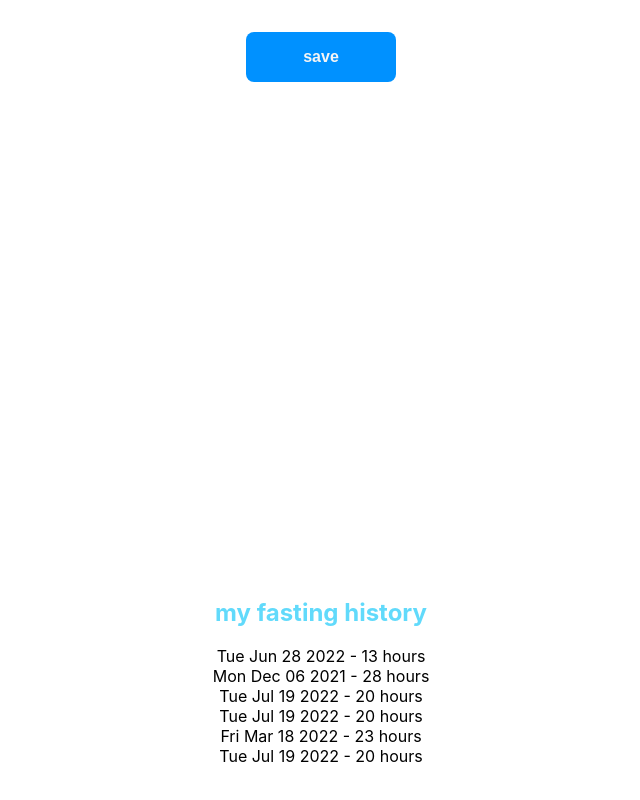
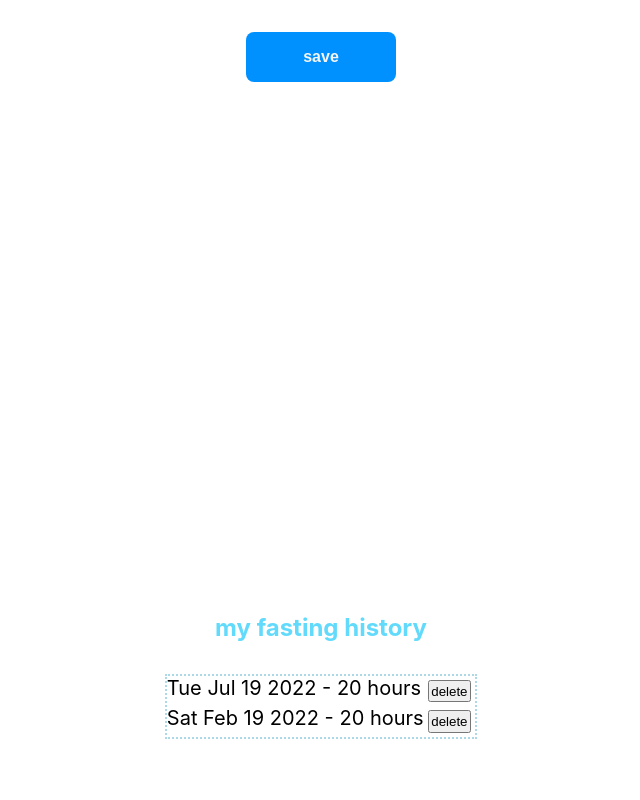
Before and after one commit to emday4prez/my-fasting-react-app, a React (Create React App) app: page / in a window 1280 px wide. Shown: the part 528-1328 px from the top of the page, without its empty margins (319-959 px from the left). Built offline with nearby package versions, Linux system fonts and the light colour scheme; data requests are answered from the project's data file.

Commit message:
added delete button

```diff
--- a/db.json
+++ b/db.json
@@ -1,78 +1,5 @@
 {
   "myFasts": [
-    {
-      "id": 2958061,
-      "startDate": "2022-06-28T05:15:47.907Z",
-      "endDate": "2022-06-28T20:15:47.907Z",
-      "duration": {
-        "years": 0,
-        "months": 0,
-        "days": 0,
-        "hours": 15,
-        "minutes": 0,
-        "seconds": 0
-      },
-      "hours": [
-        1,
-        2,
-        3,
-        4,
-        5,
-        6,
-        3,
-        3,
-        3,
-        3,
-        3,
-        3,
-        7,
-        78
-      ]
-    },
-    {
-      "id": 729948508,
-      "startDate": "2021-12-05T15:15:47.907Z",
-      "endDate": "2021-12-06T16:15:47.907Z",
-      "duration": {
-        "years": 0,
-        "months": 0,
-        "days": 1,
-        "hours": 1,
-        "minutes": 0,
-        "seconds": 0
-      },
-      "hours": [
-        1,
-        2,
-        3,
-        4,
-        5,
-        6,
-        7,
-        780,
-        0,
-        0,
-        0,
-        0,
-        0,
-        0,
-        0,
-        0,
-        0,
-        0,
-        0,
-        0,
-        0,
-        0,
-        0,
-        0,
-        0,
-        0,
-        0,
-        0,
-        0
-      ]
-    },
     {
       "id": 7766362275,
       "startDate": "2022-07-18T20:15:47.908Z",
@@ -110,84 +37,9 @@
       ]
     },
     {
-      "id": 4111488845,
-      "startDate": "2022-07-18T21:32:53.322Z",
-      "endDate": "2022-07-19T17:32:53.322Z",
-      "duration": {
-        "years": 0,
-        "months": 0,
-        "days": 0,
-        "hours": 20,
-        "minutes": 0,
-        "seconds": 0
-      },
-      "hours": [
-        "2022-07-18T21:00:00.000Z",
-        "2022-07-18T22:00:00.000Z",
-        "2022-07-18T23:00:00.000Z",
-        "2022-07-19T00:00:00.000Z",
-        "2022-07-19T01:00:00.000Z",
-        "2022-07-19T02:00:00.000Z",
-        "2022-07-19T03:00:00.000Z",
-        "2022-07-19T04:00:00.000Z",
-        "2022-07-19T05:00:00.000Z",
-        "2022-07-19T06:00:00.000Z",
-        "2022-07-19T07:00:00.000Z",
-        "2022-07-19T08:00:00.000Z",
-        "2022-07-19T09:00:00.000Z",
-        "2022-07-19T10:00:00.000Z",
-        "2022-07-19T11:00:00.000Z",
-        "2022-07-19T12:00:00.000Z",
-        "2022-07-19T13:00:00.000Z",
-        "2022-07-19T14:00:00.000Z",
-        "2022-07-19T15:00:00.000Z",
-        "2022-07-19T16:00:00.000Z",
-        "2022-07-19T17:00:00.000Z"
-      ]
-    },
-    {
-      "id": 76556323,
-      "startDate": "2022-03-17T22:55:00.000Z",
-      "endDate": "2022-03-18T21:47:00.000Z",
-      "duration": {
-        "years": 0,
-        "months": 0,
-        "days": 0,
-        "hours": 22,
-        "minutes": 52,
-        "seconds": 0
-      },
-      "hours": [
-        "2022-03-17T22:00:00.000Z",
-        "2022-03-17T23:00:00.000Z",
-        "2022-03-18T00:00:00.000Z",
-        "2022-03-18T01:00:00.000Z",
-        "2022-03-18T02:00:00.000Z",
-        "2022-03-18T03:00:00.000Z",
-        "2022-03-18T04:00:00.000Z",
-        "2022-03-18T05:00:00.000Z",
-        "2022-03-18T06:00:00.000Z",
-        "2022-03-18T07:00:00.000Z",
-        "2022-03-18T08:00:00.000Z",
-        "2022-03-18T09:00:00.000Z",
-        "2022-03-18T10:00:00.000Z",
-        "2022-03-18T11:00:00.000Z",
-        "2022-03-18T12:00:00.000Z",
-        "2022-03-18T13:00:00.000Z",
-        "2022-03-18T14:00:00.000Z",
-        "2022-03-18T15:00:00.000Z",
-        "2022-03-18T16:00:00.000Z",
-        "2022-03-18T17:00:00.000Z",
-        "2022-03-18T18:00:00.000Z",
-        "2022-03-18T19:00:00.000Z",
-        "2022-03-18T20:00:00.000Z",
-        "2022-03-18T21:00:00.000Z"
-      ]
-    },
-    {
       "id": 24834169639,
-      "startDate": "2022-07-18T21:50:09.751Z",
-      "endDate": "2022-07-19T17:50:22.074Z",
+      "startDate": "2022-02-18T21:50:09.751Z",
+      "endDate": "2022-02-19T17:50:22.074Z",
       "duration": {
         "years": 0,
         "months": 0,
@@ -197,27 +49,27 @@
         "seconds": 12
       },
       "hours": [
-        "2022-07-18T21:00:00.000Z",
-        "2022-07-18T22:00:00.000Z",
-        "2022-07-18T23:00:00.000Z",
-        "2022-07-19T00:00:00.000Z",
-        "2022-07-19T01:00:00.000Z",
-        "2022-07-19T02:00:00.000Z",
-        "2022-07-19T03:00:00.000Z",
-        "2022-07-19T04:00:00.000Z",
-        "2022-07-19T05:00:00.000Z",
-        "2022-07-19T06:00:00.000Z",
-        "2022-07-19T07:00:00.000Z",
-        "2022-07-19T08:00:00.000Z",
-        "2022-07-19T09:00:00.000Z",
-        "2022-07-19T10:00:00.000Z",
-        "2022-07-19T11:00:00.000Z",
-        "2022-07-19T12:00:00.000Z",
-        "2022-07-19T13:00:00.000Z",
-        "2022-07-19T14:00:00.000Z",
-        "2022-07-19T15:00:00.000Z",
-        "2022-07-19T16:00:00.000Z",
-        "2022-07-19T17:00:00.000Z"
+        "2022-02-18T21:00:00.000Z",
+        "2022-02-18T22:00:00.000Z",
+        "2022-02-18T23:00:00.000Z",
+        "2022-02-19T00:00:00.000Z",
+        "2022-02-19T01:00:00.000Z",
+        "2022-02-19T02:00:00.000Z",
+        "2022-02-19T03:00:00.000Z",
+        "2022-02-19T04:00:00.000Z",
+        "2022-02-19T05:00:00.000Z",
+        "2022-02-19T06:00:00.000Z",
+        "2022-02-19T07:00:00.000Z",
+        "2022-02-19T08:00:00.000Z",
+        "2022-02-19T09:00:00.000Z",
+        "2022-02-19T10:00:00.000Z",
+        "2022-02-19T11:00:00.000Z",
+        "2022-02-19T12:00:00.000Z",
+        "2022-02-19T13:00:00.000Z",
+        "2022-02-19T14:00:00.000Z",
+        "2022-02-19T15:00:00.000Z",
+        "2022-02-19T16:00:00.000Z",
+        "2022-02-19T17:00:00.000Z"
       ]
     }
   ]
--- a/src/App.js
+++ b/src/App.js
@@ -1,18 +1,17 @@
 import { useState, useEffect } from 'react'
-import axios from 'axios'
+import { getAll, update, create } from './services/myFasts'
 import './App.css'
 import FastHistory from './components/FastHistory'
 import InputForm from './components/InputForm'
-import subtractTimeFromDate from './utils/subtractTimeFromDate'
+
 
 function App() {
     const [myFasts, setMyFasts] = useState([])
 
     useEffect(() => {
-        console.log('effect')
-        axios.get('http://localhost:3001/myFasts').then((response) => {
-            console.log('promise fulfilled')
-            setMyFasts(response.data)
+        getAll()
+        .then(initialFasts => {
+            setMyFasts(initialFasts)
         })
     }, [])
     console.log('render', myFasts.length, 'fasts')
@@ -20,7 +19,7 @@ function App() {
     return (
         <div className="App">
             <InputForm myFasts={myFasts} setMyFasts={setMyFasts} />
-            <FastHistory myFasts={myFasts} />
+            <FastHistory myFasts={myFasts} setMyFasts={setMyFasts} />
         </div>
     )
 }
--- a/src/components/FastHistory/fastHistory.css
+++ b/src/components/FastHistory/fastHistory.css
@@ -9,3 +9,28 @@
 .historyTitle{
    color: #61dafb;
 }
+
+.fast-wrap{
+   font-size: 1.25rem;
+   display:flex;
+   flex-direction: row;
+   text-align: left;
+   justify-content: space-between;
+
+}
+
+.btnWrapper{
+
+}
+.fast-wrap button{
+   padding: .1rem;
+   margin: .25rem;
+
+
+}
+
+.historyContainer{
+   margin:.75rem;
+   border: 2px dotted lightblue;
+
+}
--- a/src/components/FastHistory/index.jsx
+++ b/src/components/FastHistory/index.jsx
@@ -1,14 +1,30 @@
 import React from 'react'
 import { parseISO } from 'date-fns'
+import { del } from '../../services/myFasts'
 import './fastHistory.css'
-function FastHistory({ myFasts }) {
+function FastHistory({ myFasts, setMyFasts }) {
+
+    const handleDelete = (id) => {
+            del(id)
+            setMyFasts(myFasts.filter((fast) => fast.id !== id))
+
+    }
     return (
         <div className="fast">
             <h2 className="historyTitle">my fasting history</h2>
-            <div>
+            <div className="historyContainer">
                 {myFasts.map((fast) => (
                     <div key={fast.id}>
-                        {`${parseISO(fast.endDate).toString().slice(0,16)} - ${fast.hours.length - 1} hours`}
+                        <div className="fast-wrap">
+                            {`${parseISO(fast.endDate)
+                                .toString()
+                                .slice(0, 16)} - ${
+                                fast.hours.length - 1
+                            } hours`}
+                            <div className="btnWrapper">
+                                <button onClick={() => handleDelete(fast.id)}>delete</button>
+                            </div>
+                        </div>
                     </div>
                 ))}
             </div>
--- a/src/components/InputForm/index.jsx
+++ b/src/components/InputForm/index.jsx
@@ -34,8 +34,8 @@ function InputForm({ myFasts, setMyFasts }) {
 
         const fastObject = {
             id: Math.floor((Math.random() * 999) * 33333333),
-            startDate: startValue,
-            endDate: endValue,
+            startDate: startValue.toISOString(),
+            endDate: endValue.toISOString(),
             duration: getDuration(startValue, endValue),
             hours: hours,
 
--- /dev/null
+++ b/src/services/myFasts.js
@@ -0,0 +1,27 @@
+import axios from 'axios'
+const baseUrl = 'http://localhost:3001/myFasts'
+
+export const getAll = () => {
+ const request = axios.get(baseUrl)
+    return request.then(response => response.data)
+}
+
+export const create = (newObject) => {
+    const request = axios.post(baseUrl, newObject)
+ return request.then((response) => response.data)
+}
+
+export const update = (id, newObject) => {
+    const request = axios.put(`${baseUrl}/${id}`, newObject)
+ return request.then((response) => response.data)
+}
+
+export const del = (id) => {
+  return axios.delete(`${baseUrl}/${id}`)
+}
+
+// export default {
+//     getAll: getAll,
+//     create: create,
+//     update: update,
+// }
```
